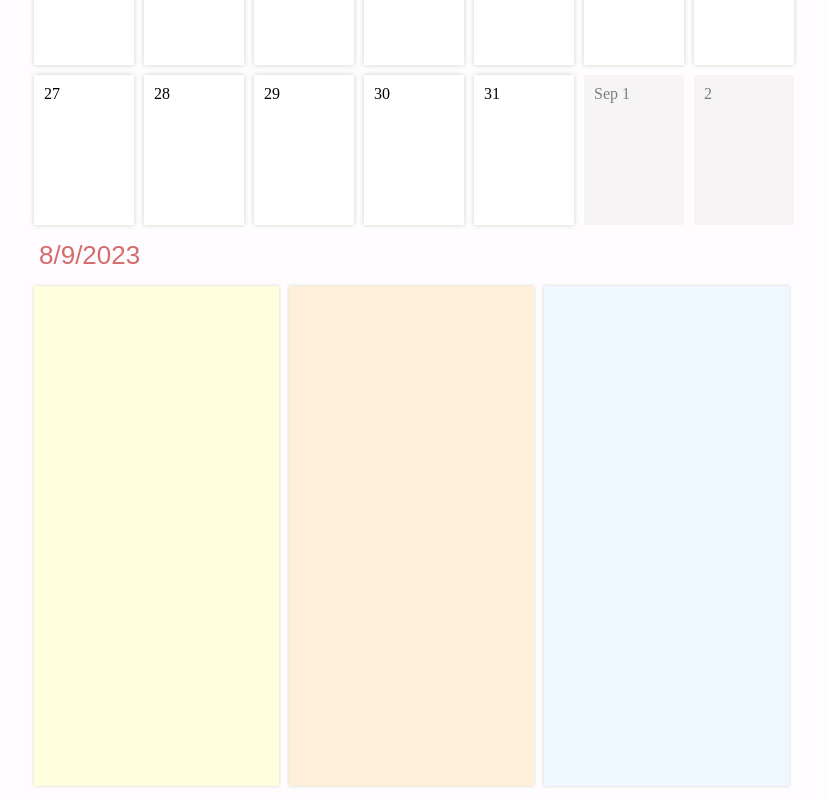
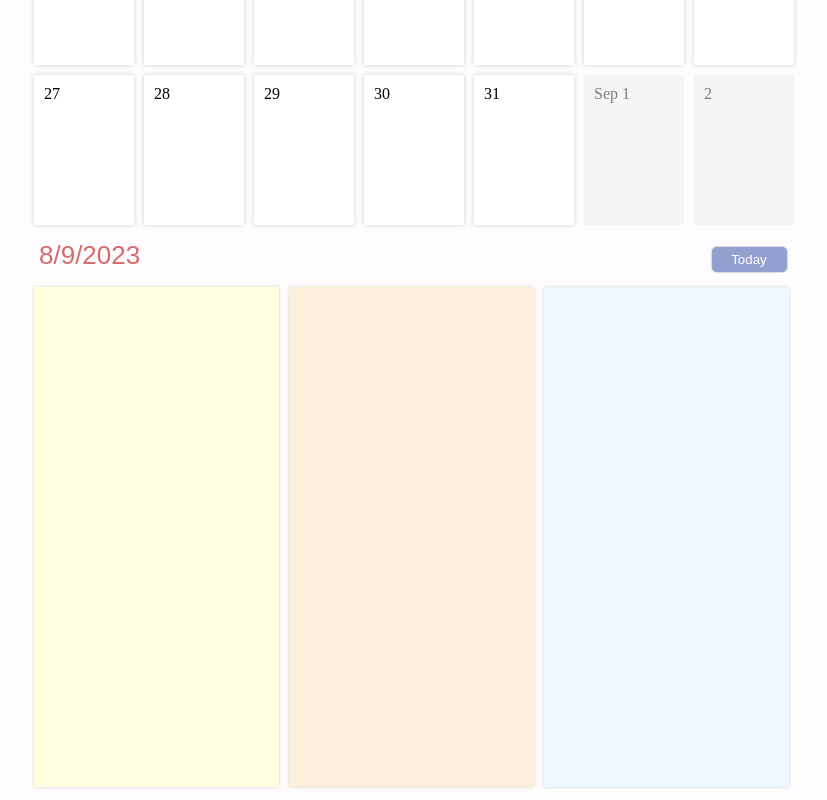
Before and after one commit to Virgarg7/MERN_CALENDAR, a React (Vite) app: page / in a window 1280 px wide. Shown: the part 710-1510 px from the top of the page, without its empty margins (226-1053 px from the left). Built offline with nearby package versions, Linux system fonts and the light colour scheme.

Commit message:
Added today button under current day boxes

```diff
--- a/src/App/App.jsx
+++ b/src/App/App.jsx
@@ -8,13 +8,15 @@ import { CurrentBoxes } from "../Components/CurrentBoxes";
 
 export const App = () => {
 
-    const today = `${new Date().getMonth() + 1}/${new Date().getDate()}/${new Date().getFullYear()}`;
+    const dtToday = new Date();
+    const today = `${dtToday.getMonth() + 1}/${dtToday.getDate()}/${dtToday.getFullYear()}`;
+    const [dayNav, setDayNav] = useState(0);
 
     // nav 0 is current month (render current month)
     const [nav, setNav] = useState(0);
     // clicked is the current date clicked
     const [currentDay, setCurrentDay] = useState(today);
-    // list of events to store in local storage
+    // list of hashmaps to store in local storage
     let scheduleMap = new Map();
     let examMap = new Map();
     let assignmentMap = new Map();
@@ -45,6 +47,7 @@ export const App = () => {
                     onBack={() => setNav(nav - 1)}
                     goToday={() => {
                         setNav(0);
+                        setDayNav(0);
                         setCurrentDay(today);
                     }}
                 />
@@ -73,6 +76,11 @@ export const App = () => {
 
                 <CurrentBoxes
                     currentDayDisplay={currentDay}
+                    goToday={() => {
+                        setNav(0);
+                        setDayNav(0);
+                        setCurrentDay(today);
+                    }}
                 />
 
             </div>
--- a/src/Components/CurrentBoxes/CurrentBoxes.jsx
+++ b/src/Components/CurrentBoxes/CurrentBoxes.jsx
@@ -1,14 +1,20 @@
 import React from "react";
 
-export const CurrentBoxes = ({currentDayDisplay})  => {
+export const CurrentBoxes = ({onNext, onBack, currentDayDisplay, goToday})  => {
     return (
         <>
-            <div id="currentDayDisplay">{currentDayDisplay}</div>
+            <div id="CurrentBoxHeader">
+                <div id="currentDayDisplay">{currentDayDisplay}</div>
+
+                <div>
+                    <button onClick={goToday} id="todayButton">Today</button>
+                </div>
+            </div>
 
             <div id="currentBoxContainer">
-                <div className="currentBox schedule"></div>
-                <div className="currentBox exams"></div>
-                <div className="currentBox assignments"></div>
+                    <div className="currentBox schedule"></div>
+                    <div className="currentBox exams"></div>
+                    <div className="currentBox assignments"></div>
             </div>
         </>
 
--- a/src/style.css
+++ b/src/style.css
@@ -17,12 +17,16 @@ button {
   color: white;
 }
 
-#currentDayDisplay {
+#CurrentBoxHeader {
   padding: 10px;
   color: #d36c6c;
   font-size: 26px;
+  font-family: sans-serif;
   display: flex;
-  font-family: sans-serif;
+  justify-content: space-between;
+}
+#CurrentBoxHeader button {
+  background-color:#92a1d1;
 }
 
 #header {
```
